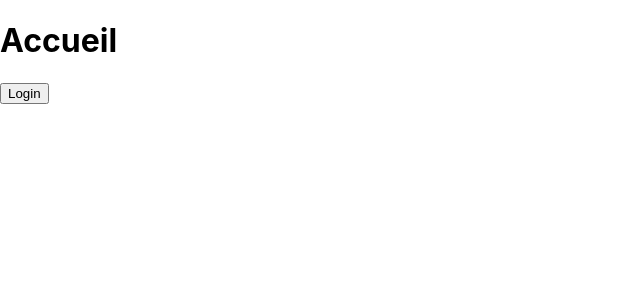
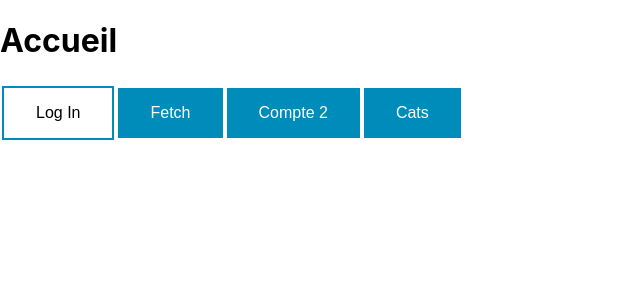
Before and after one commit to yassine-medd/oneapp, a React (Create React App) app: page / in a window 1280 px wide. Shown: the top 300 px of the page, without its empty margins (0-640 px from the left). Built offline with nearby package versions, Linux system fonts and the light colour scheme.

Commit message:
cats and user correct

```diff
--- a/src/pages/components/Accueil.js
+++ b/src/pages/components/Accueil.js
@@ -3,15 +3,79 @@ import React, { Component, Fragment } from "react";
 
 const Accueil = ({etat}) =>
 {
+
+    const ComponentDidMount = () => {
+		const requestOptions  ={
+			method: 'GET',
+			headers: {
+			  "user": "Meryame" ,
+			  "password": "my1Appweb",
+			  "Content-Type": "application/json",
+			  "Access-Control-Allow-Origin": "*",
+			  "Access-Control-Allow-Headers": "X-Requested-With"
+			}};
+
+			fetch("https://webapplicationapi20220513000535.azurewebsites.net/api/compte/",requestOptions )
+			.then((res) => {res.json();
+				if (res.redirected) {
+					alert("Erreur : redirect api " )
+				}
+			})
+			.then((json) => {
+
+				console.log(json);
+                alert("Erreur : yes api" )
+
+			})
+			.catch(error => alert("Erreur : catch " + error));
+
+		};
+
+				const test1 = () => {
+
+					fetch("https://jsonplaceholder.typicode.com/users")
+					.then((res) => res.json)
+					.then((text) => {
+
+						console.log(text);
+					})
+					.catch(error => alert("Erreur : " + error));
+
+					};
+
+					const test2 = () => {
+
+						fetch("https://webapplicationapi20220513000535.azurewebsites.net/api/cats/")
+						.then(response => response.json())
+						.then(response => alert(JSON.stringify(response)))
+						.catch(error => alert("Erreur : " + error));
+						};
     return (
         <Fragment>
             <div className="container">
 
                 <h1>Accueil</h1>
 
-                <button  onClick={()=>etat({Accuiel:false, Login : true })}>
+                {/* <button  onClick={()=>etat({Accuiel:false, Login : true })}>
                     Login
-                </button>
+                </button> */}
+
+<div className="col-8 offset-2">
+								<button className="button buttonLogin" type="submit">
+									Log In
+			 	  				</button>
+								<button className="button " onClick={()=> ComponentDidMount()} >
+									Fetch
+			 	  				</button>
+								   <button className="button " onClick={()=> test1()} >
+									Compte 2
+			 	  				</button>
+								   <button className="button " onClick={()=> test2()} >
+									Cats
+			 	  				</button>
+							</div>
+
+
             </div>
         </Fragment>
 
```
